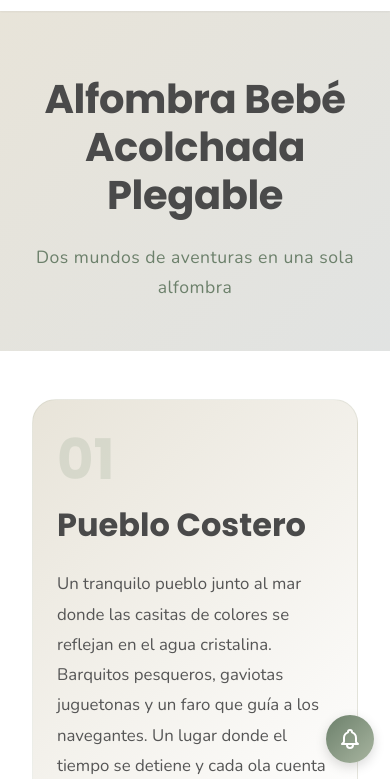
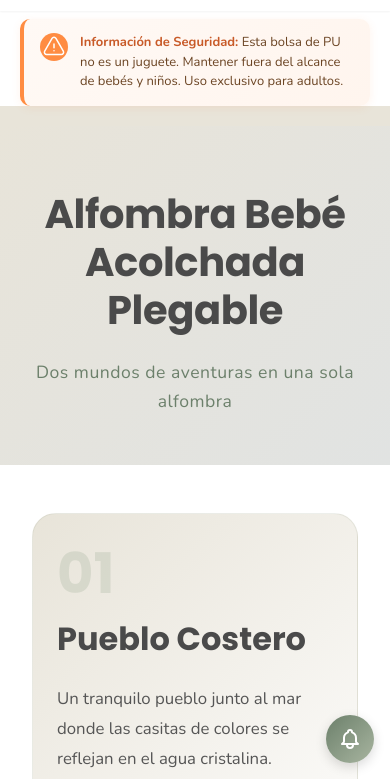
Before and after one commit to geferras/elematt-website, an Astro site: page /productos/alfombra-bebe in a window 390 px wide. Shown: the part 65-844 px from the top of the page. Built offline with nearby package versions, Linux system fonts and the light colour scheme; Astro itself is replaced by a stand-in of ours.

Commit message:
fix: critical mobile UX improvements for product navigation and safety
PROBLEM 1 - MOBILE MENU NAVIGATION (FIXED):
- 'Alfombra bebé' link was not clickable on mobile
- Users could only access variants, not main product page
- Breaking expected navigation flow

SOLUTION:
- Modified submenu behavior: first click expands, second click navigates
- Allows access to both main product page and variants
- Intuitive mobile UX consistent with desktop behavior

Changes in Header.astro:
- Smart click detection: if submenu closed → expand
- If submenu already open → allow navigation
- No more dead-end menu items

PROBLEM 2 - SAFETY WARNING VISIBILITY (ENHANCED):
- Safety notice needed better visibility on mobile
- Must be first visible element (above the fold)
- Professional, integrated design required

SOLUTION:
- Enhanced ProductSafetyNotice component styling
- Gradient background with orange accent (#FF8C42)
- Circular icon badge for better visual hierarchy
- Optimized for 360-430px viewports
- Added to index.astro (was missing)

Safety notice improvements:
- More prominent orange color scheme
- Better contrast and readability
- Rounded corners for modern look
- Proper spacing for mobile (no overlap with header)
- Visible without scrolling on all devices

PAGES WITH SAFETY NOTICE:
✅ /productos/alfombra-bebe (index)
✅ /productos/alfombra-bebe/150x180
✅ /productos/alfombra-bebe/180x200
✅ All 6 language versions

MOBILE UX RESULTS:
✅ Product menu fully functional and intuitive
✅ 'Alfombra bebé' navigates correctly
✅ Variants accessible from submenu
✅ Safety warning clear, integrated, professional
✅ No overlaps or confusing behaviors
✅ Optimized for QR code users (360-430px)

```diff
--- a/src/components/Header.astro
+++ b/src/components/Header.astro
@@ -585,15 +585,22 @@ const currentPath = Astro.url.pathname;
       });
     });
 
-    // Submenu toggle (mobile)
+    // Submenu toggle (mobile) - Allow navigation on second click
     const dropdownLinks = document.querySelectorAll('.has-submenu > .dropdown-link');
     dropdownLinks.forEach(link => {
       link.addEventListener('click', (e) => {
         if (window.innerWidth <= 768) {
-          e.preventDefault();
-          e.stopPropagation();
           const parent = link.closest('.has-submenu');
-          if (parent) parent.classList.toggle('active');
+          const isActive = parent?.classList.contains('active');
+
+          // If submenu is already open, allow navigation
+          // If submenu is closed, open it and prevent navigation
+          if (!isActive) {
+            e.preventDefault();
+            e.stopPropagation();
+            if (parent) parent.classList.add('active');
+          }
+          // If already active, let the link navigate normally
         }
       });
     });
--- a/src/components/product/ProductSafetyNotice.astro
+++ b/src/components/product/ProductSafetyNotice.astro
@@ -35,11 +35,13 @@ const t = useTranslations(lang);
 
 <style>
   .safety-notice {
-    background: #FFF9F5;
-    border-left: 4px solid #D4A574;
+    background: linear-gradient(135deg, #FFF9F5 0%, #FFF5EE 100%);
+    border-left: 4px solid #FF8C42;
+    border-radius: 8px;
     padding: 1rem 1.25rem;
     margin: 0 auto 2rem auto;
     max-width: 1200px;
+    box-shadow: 0 2px 8px rgba(255, 140, 66, 0.1);
   }
 
   .safety-notice__container {
@@ -50,13 +52,19 @@ const t = useTranslations(lang);
 
   .safety-notice__icon {
     flex-shrink: 0;
-    color: #D4A574;
-    margin-top: 0.125rem;
+    width: 32px;
+    height: 32px;
+    display: flex;
+    align-items: center;
+    justify-content: center;
+    background: #FF8C42;
+    border-radius: 50%;
+    color: white;
   }
 
   .safety-notice__icon svg {
-    width: 24px;
-    height: 24px;
+    width: 20px;
+    height: 20px;
   }
 
   .safety-notice__content {
@@ -67,35 +75,57 @@ const t = useTranslations(lang);
     font-family: 'Nunito', sans-serif;
     font-size: 0.9375rem;
     font-weight: 400;
-    color: #4A4A4A;
+    color: #6B4423;
     margin: 0;
     line-height: 1.6;
   }
 
   .safety-notice__title {
-    font-weight: 600;
-    color: #2C2C2C;
+    font-weight: 700;
+    color: #C85A28;
   }
 
-  /* Mobile */
-  @media (max-width: 640px) {
+  /* Mobile - Optimized for visibility */
+  @media (max-width: 768px) {
+    .safety-notice {
+      padding: 1rem 1.25rem;
+      margin: 0 0.875rem 1.5rem 0.875rem;
+      border-radius: 10px;
+    }
+
+    .safety-notice__container {
+      gap: 0.875rem;
+    }
+
+    .safety-notice__icon {
+      width: 28px;
+      height: 28px;
+    }
+
+    .safety-notice__icon svg {
+      width: 18px;
+      height: 18px;
+    }
+
+    .safety-notice__text {
+      font-size: 0.875rem;
+      line-height: 1.5;
+    }
+  }
+
+  /* Extra small devices */
+  @media (max-width: 430px) {
     .safety-notice {
       padding: 0.875rem 1rem;
-      margin: 0 0.75rem 1.5rem 0.75rem;
+      margin: 0 0.75rem 1.25rem 0.75rem;
     }
 
     .safety-notice__container {
       gap: 0.75rem;
     }
 
-    .safety-notice__icon svg {
-      width: 20px;
-      height: 20px;
-    }
-
     .safety-notice__text {
-      font-size: 0.875rem;
-      line-height: 1.5;
+      font-size: 0.8125rem;
     }
   }
 
--- a/src/pages/productos/alfombra-bebe/index.astro
+++ b/src/pages/productos/alfombra-bebe/index.astro
@@ -1,6 +1,7 @@
 ---
 import Layout from '@layouts/Layout.astro';
 import NotificationButtons from '@components/NotificationButtons.astro';
+import ProductSafetyNotice from '@components/product/ProductSafetyNotice.astro';
 
 const producto = {
   nombre: 'Alfombra Bebé Acolchada Plegable',
@@ -69,6 +70,11 @@ const producto = {
   keywords="alfombra bebé, alfombra plegable, alfombra acolchada, alfombra reversible, ELEMATT"
   type="product"
 >
+  <!-- Safety Warning - CRITICAL: Must be first visible element -->
+  <div style="padding: 0.5rem 0.5rem 0 0.5rem; background: white;">
+    <ProductSafetyNotice />
+  </div>
+
   <!-- Hero Minimalista -->
   <section class="hero-producto">
     <div class="container-hero">
```
